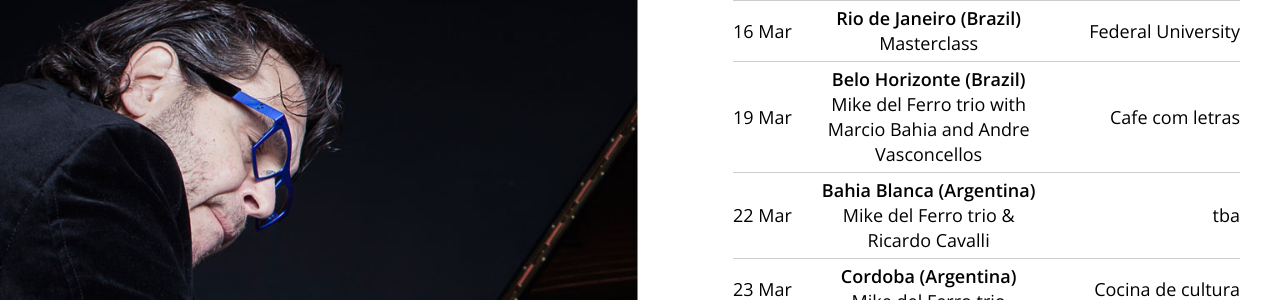
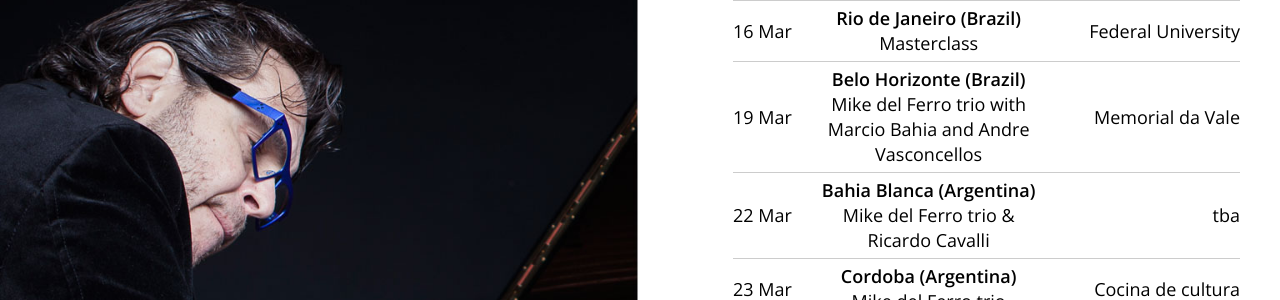
Before and after one commit to mikedelferro/website, a Jekyll site: the page built from agenda.html, in a window 1280 px wide and 900 px high, scrolled down 615 px. Shown: the part 155-455 px from the top of the window. Built offline with Jekyll 4.4.1, drawn with Linux system fonts in a browser that asks for light colours; nearby versions of some CDN libraries.

Commit message:
Updated '/_config.yml' via CloudCannon

```diff
--- a/_config.yml
+++ b/_config.yml
@@ -16,7 +16,7 @@ gigs:
     url: ''
   - title: Mike del Ferro trio with Marcio Bahia and Andre Vasconcellos
     date: 2016-03-19T20:00:00.000Z
-    location: Cafe com letras
+    location: Memorial da Vale
     venue: Belo Horizonte (Brazil)
     url: ''
   - title: Mike del Ferro trio
```
